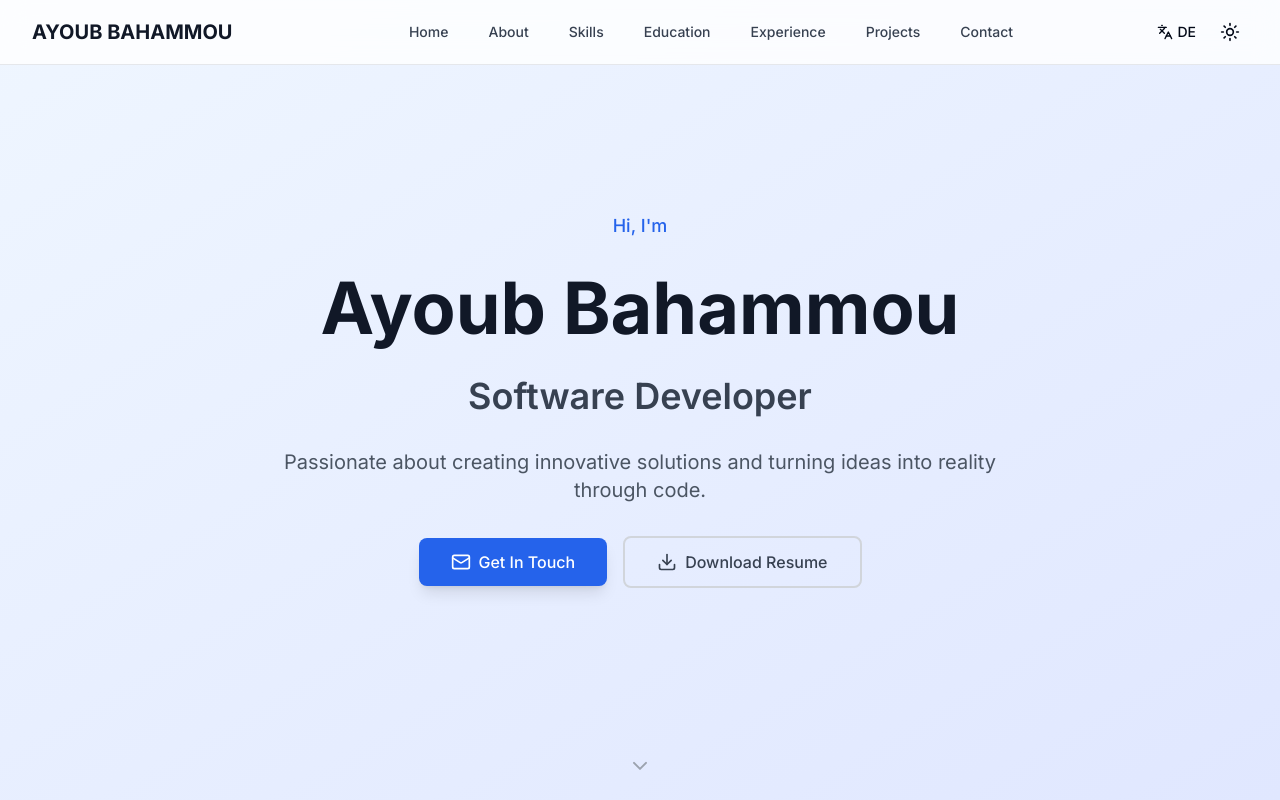
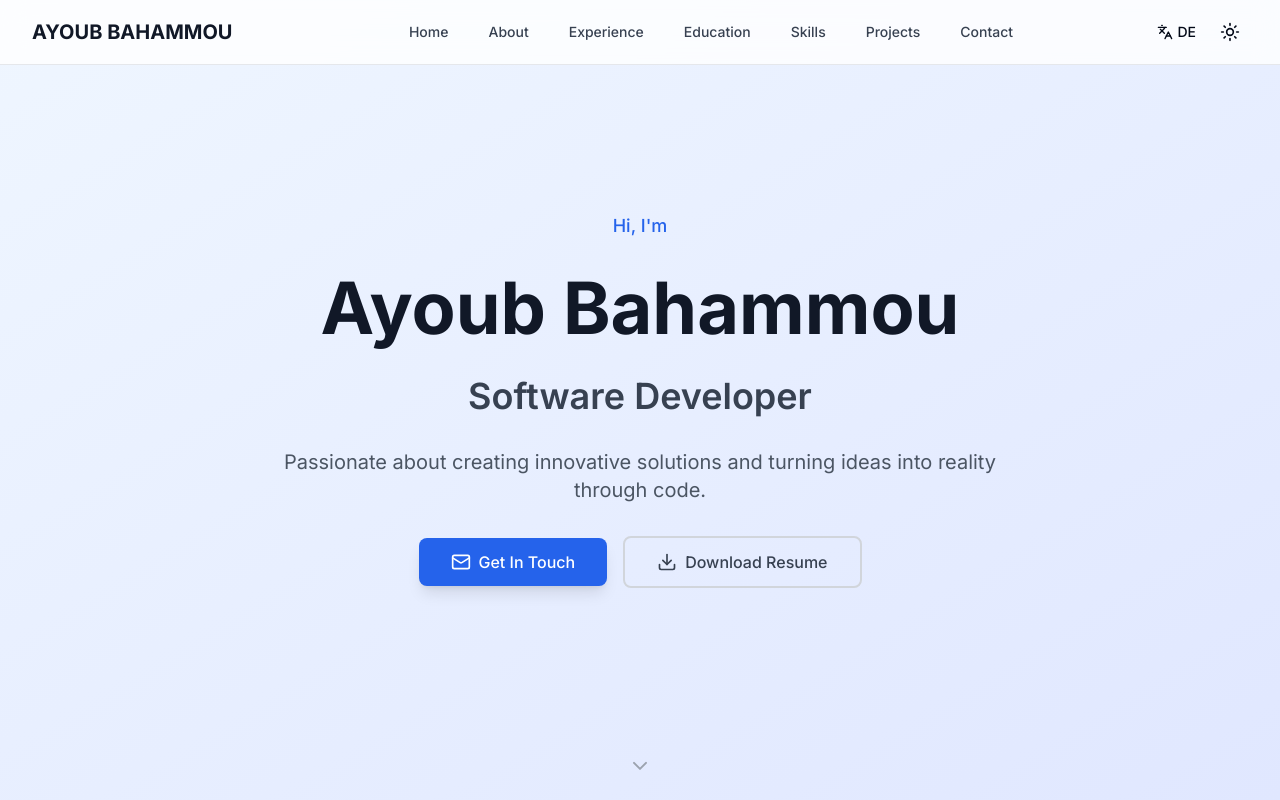
Before and after one commit to AyoubHisoka14/portfolio, a Next.js app: page / in a window 1280 px wide. Shown: the top 800 px of the page. Built offline with nearby package versions, Linux system fonts and the light colour scheme.

Commit message:
Small Changes

```diff
--- a/src/app/page.tsx
+++ b/src/app/page.tsx
@@ -19,9 +19,9 @@ export default function Home() {
         <main>
           <HeroSection />
           <AboutSection />
+          <ExperienceSection />
+          <EducationSection />
           <SkillsSection />
-          <EducationSection />
-          <ExperienceSection />
           <ProjectsSection />
           <ContactSection />
         </main>
--- a/src/components/navigation.tsx
+++ b/src/components/navigation.tsx
@@ -9,9 +9,9 @@ import { useLanguage } from "./language-provider";
 const navItems = [
   { name: "nav.home", href: "#home" },
   { name: "nav.about", href: "#about" },
+  { name: "nav.experience", href: "#experience" },
+  { name: "nav.education", href: "#education" },
   { name: "nav.skills", href: "#skills" },
-    { name: "nav.education", href: "#education" },
-    { name: "nav.experience", href: "#experience" },
     { name: "nav.projects", href: "#projects" },
   { name: "nav.contact", href: "#contact" },
 ];
--- a/src/components/skills-section.tsx
+++ b/src/components/skills-section.tsx
@@ -138,6 +138,16 @@ const skills = [
         logo: "https://cdn.jsdelivr.net/gh/devicons/devicon/icons/postman/postman-original.svg",
         color: "bg-orange-500"
       },
+      {
+        name: "Jira",
+        logo: "https://cdn.jsdelivr.net/gh/devicons/devicon/icons/jira/jira-original.svg",
+        color: "bg-blue-600"
+      },
+      {
+        name: "JPA / Hibernate",
+        logo: "https://cdn.jsdelivr.net/gh/devicons/devicon/icons/hibernate/hibernate-original.svg",
+        color: "bg-yellow-700"
+      }
     ],
   },
 ];
```
